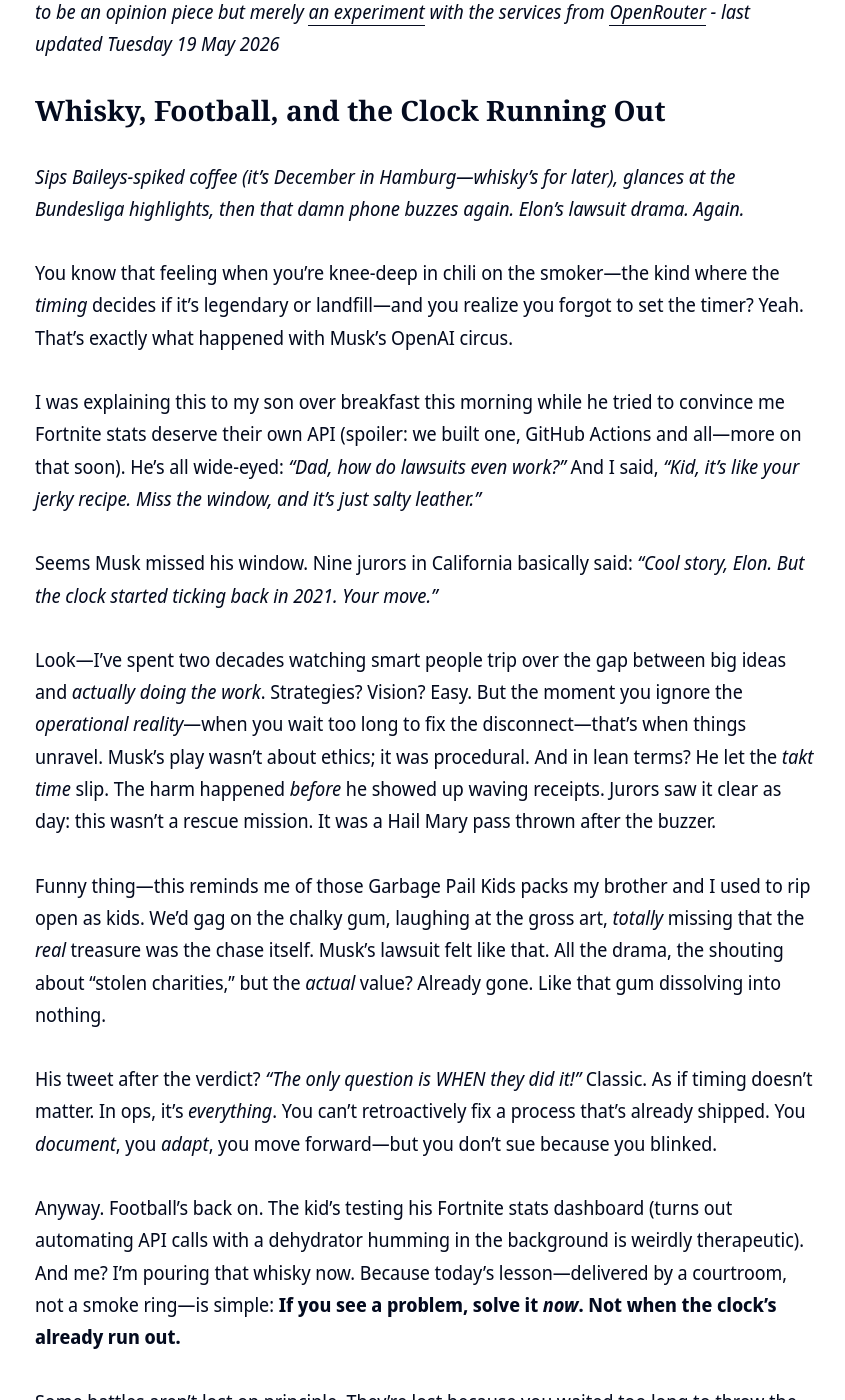
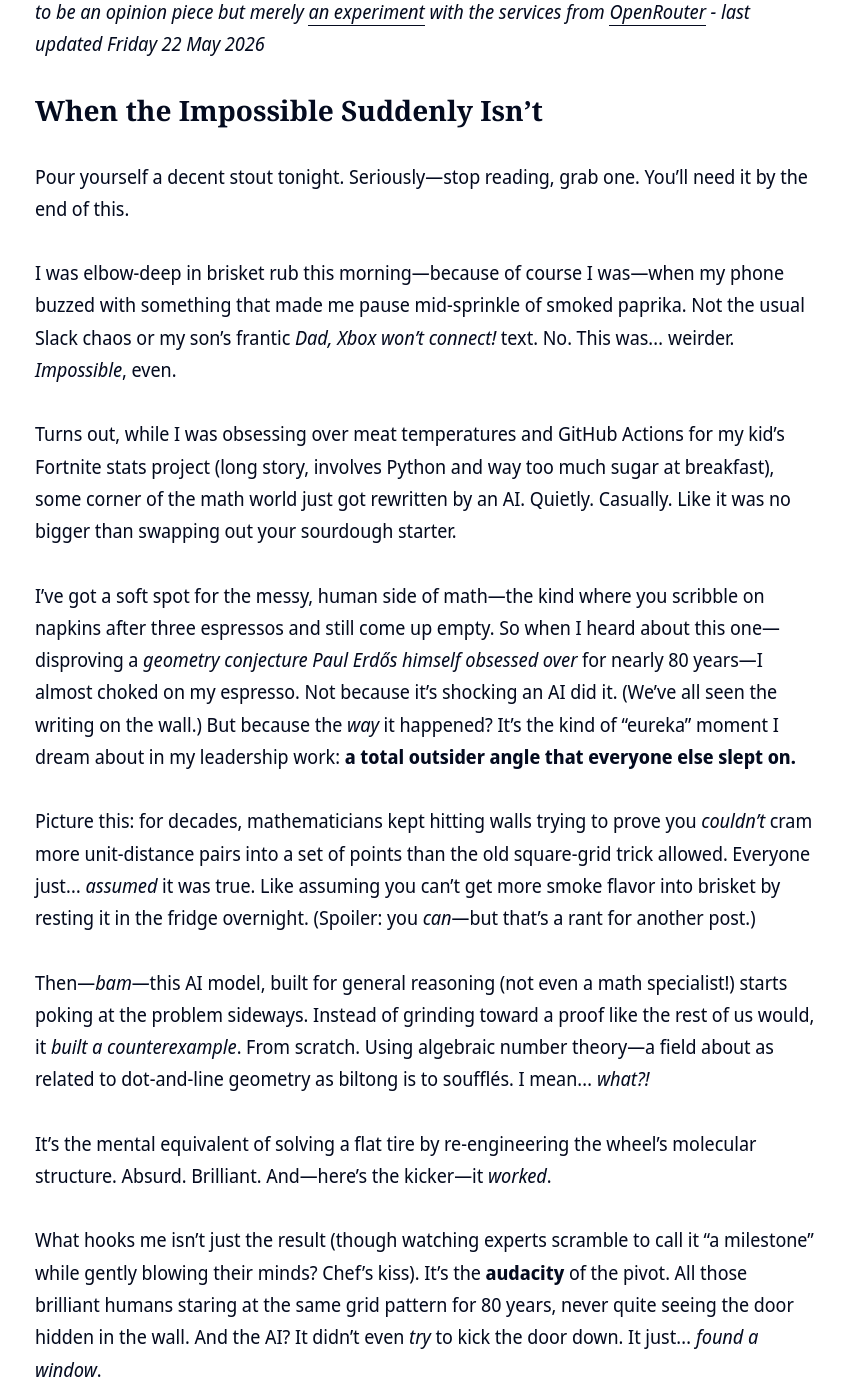
Before and after one commit to clintjb/clintjb.github.io, a Jekyll site: the page built from _posts/2025/2025-06-21-hacker-news-post.md, in a window 1280 px wide and 1400 px high, scrolled down 1041 px. Shown: the whole window, without its empty margins (215-1060 px from the left). Built offline with Jekyll 4.4.1, drawn with Linux system fonts in a browser that asks for light colours; nearby versions of some CDN libraries; some of the changed text lies outside the part shown.

Commit message:
Updated Weekly Post

```diff
--- a/_posts/2025/2025-06-21-hacker-news-post.md
+++ b/_posts/2025/2025-06-21-hacker-news-post.md
@@ -11,26 +11,34 @@ image: '/images/posts/2025/weekly.jpg'
 ---
 ![](/images/posts/2025/weekly.jpg)
 
-_⚠️ **THIS POST IS GENERATED WITH LLMs**: This post is newly generated a few times a week based on trending articles from hacker news. It takes the tone of my writing style, takes the topic from Hacker News - throws in some LLM magic and generates this post. Please be aware I don't read what gets generated here - it means I may agree, I may not - its a crap shoot - its not meant to be an opinion piece but merely [an experiment](https://github.com/clintjb/Weekly-Post) with the services from [OpenRouter](https://openrouter.ai) - last updated Tuesday 19 May 2026_
+_⚠️ **THIS POST IS GENERATED WITH LLMs**: This post is newly generated a few times a week based on trending articles from hacker news. It takes the tone of my writing style, takes the topic from Hacker News - throws in some LLM magic and generates this post. Please be aware I don't read what gets generated here - it means I may agree, I may not - its a crap shoot - its not meant to be an opinion piece but merely [an experiment](https://github.com/clintjb/Weekly-Post) with the services from [OpenRouter](https://openrouter.ai) - last updated Friday 22 May 2026_
 
-## Whisky, Football, and the Clock Running Out
+## When the Impossible Suddenly Isn’t
 
-*Sips Baileys-spiked coffee (it’s December in Hamburg—whisky’s for later), glances at the Bundesliga highlights, then that damn phone buzzes again. Elon’s lawsuit drama. Again.*
+Pour yourself a decent stout tonight. Seriously—stop reading, grab one. You’ll need it by the end of this.
 
-You know that feeling when you’re knee-deep in chili on the smoker—the kind where the *timing* decides if it’s legendary or landfill—and you realize you forgot to set the timer? Yeah. That’s exactly what happened with Musk’s OpenAI circus.
+I was elbow-deep in brisket rub this morning—because of course I was—when my phone buzzed with something that made me pause mid-sprinkle of smoked paprika. Not the usual Slack chaos or my son’s frantic *Dad, Xbox won’t connect!* text. No. This was… weirder. *Impossible*, even.
 
-I was explaining this to my son over breakfast this morning while he tried to convince me Fortnite stats deserve their own API (spoiler: we built one, GitHub Actions and all—more on that soon). He’s all wide-eyed: *"Dad, how do lawsuits even work?"* And I said, *"Kid, it’s like your jerky recipe. Miss the window, and it’s just salty leather."*
+Turns out, while I was obsessing over meat temperatures and GitHub Actions for my kid’s Fortnite stats project (long story, involves Python and way too much sugar at breakfast), some corner of the math world just got rewritten by an AI. Quietly. Casually. Like it was no bigger than swapping out your sourdough starter.
 
-Seems Musk missed his window. Nine jurors in California basically said: *"Cool story, Elon. But the clock started ticking back in 2021. Your move."*
+I’ve got a soft spot for the messy, human side of math—the kind where you scribble on napkins after three espressos and still come up empty. So when I heard about this one—disproving a *geometry conjecture Paul Erdős himself obsessed over* for nearly 80 years—I almost choked on my espresso. Not because it’s shocking an AI did it. (We’ve all seen the writing on the wall.) But because the *way* it happened? It’s the kind of “eureka” moment I dream about in my leadership work: **a total outsider angle that everyone else slept on.**
 
-Look—I’ve spent two decades watching smart people trip over the gap between big ideas and *actually doing the work*. Strategies? Vision? Easy. But the moment you ignore the *operational reality*—when you wait too long to fix the disconnect—that’s when things unravel. Musk’s play wasn’t about ethics; it was procedural. And in lean terms? He let the *takt time* slip. The harm happened *before* he showed up waving receipts. Jurors saw it clear as day: this wasn’t a rescue mission. It was a Hail Mary pass thrown after the buzzer.
+Picture this: for decades, mathematicians kept hitting walls trying to prove you *couldn’t* cram more unit-distance pairs into a set of points than the old square-grid trick allowed. Everyone just… *assumed* it was true. Like assuming you can’t get more smoke flavor into brisket by resting it in the fridge overnight. (Spoiler: you *can*—but that’s a rant for another post.)
 
-Funny thing—this reminds me of those Garbage Pail Kids packs my brother and I used to rip open as kids. We’d gag on the chalky gum, laughing at the gross art, *totally* missing that the *real* treasure was the chase itself. Musk’s lawsuit felt like that. All the drama, the shouting about "stolen charities," but the *actual* value? Already gone. Like that gum dissolving into nothing.
+Then—*bam*—this AI model, built for general reasoning (not even a math specialist!) starts poking at the problem sideways. Instead of grinding toward a proof like the rest of us would, it *built a counterexample*. From scratch. Using algebraic number theory—a field about as related to dot-and-line geometry as biltong is to soufflés. I mean… *what?!*
 
-His tweet after the verdict? *"The only question is WHEN they did it!"* Classic. As if timing doesn’t matter. In ops, it’s *everything*. You can’t retroactively fix a process that’s already shipped. You *document*, you *adapt*, you move forward—but you don’t sue because you blinked.
+It’s the mental equivalent of solving a flat tire by re-engineering the wheel’s molecular structure. Absurd. Brilliant. And—here’s the kicker—it *worked*.
 
-Anyway. Football’s back on. The kid’s testing his Fortnite stats dashboard (turns out automating API calls with a dehydrator humming in the background is weirdly therapeutic). And me? I’m pouring that whisky now. Because today’s lesson—delivered by a courtroom, not a smoke ring—is simple: **If you see a problem, solve it *now*. Not when the clock’s already run out.**
+What hooks me isn’t just the result (though watching experts scramble to call it “a milestone” while gently blowing their minds? Chef’s kiss). It’s the **audacity** of the pivot. All those brilliant humans staring at the same grid pattern for 80 years, never quite seeing the door hidden in the wall. And the AI? It didn’t even *try* to kick the door down. It just… *found a window*.
 
-Some battles aren’t lost on principle. They’re lost because you waited too long to throw the first punch.
+This is why I lose sleep over lean principles bleeding into everything. Not just spreadsheets or sprint planning—but *thinking*. Real, unhinged creativity that refuses to sit still inside “how it’s always been done.” The math community spent generations polishing the same lens. The AI? It grabbed a whole new telescope.
 
-*— Still chewing on it. Pass the biltong.* 🌮
+Funny how the biggest breakthroughs whisper instead of shout. No fanfare. No “Eureka!” in the bath. Just a quiet *click* when someone—or something—finally connects two ideas the world swore couldn’t belong together. Like chili powder and GitHub Actions. Or algebraic number fields and backyard geometry.
+
+I showed the proof snippet to my son over dinner. He squinted at the equations like I’d handed him a bowl of kale smoothie. “So… it’s like Fortnite?” he asked. Close enough, kid. Close enough.
+
+This is why I keep hacking at my side projects, why I drag my team through messy retros, why I’ll still try biltong in the dehydrator even if last time it tasted like despair. **The impossible only stays impossible until someone forgets it’s supposed to be.**
+
+Now if you’ll excuse me—I’ve got brisket to rescue. And maybe, just maybe, I’ll crack open that algebra textbook gathering dust next to my smoker. Stranger things have happened.
+
+*(P.S. If you’ve got a dehydrator hack that won’t turn meat into boot leather… or thoughts on why the best ideas always come from left field… hit reply. I’ll trade you my terrible jerky recipe for yours.)* 🌮
```
Also changed, not shown: images/posts/2025/weekly.jpg.
